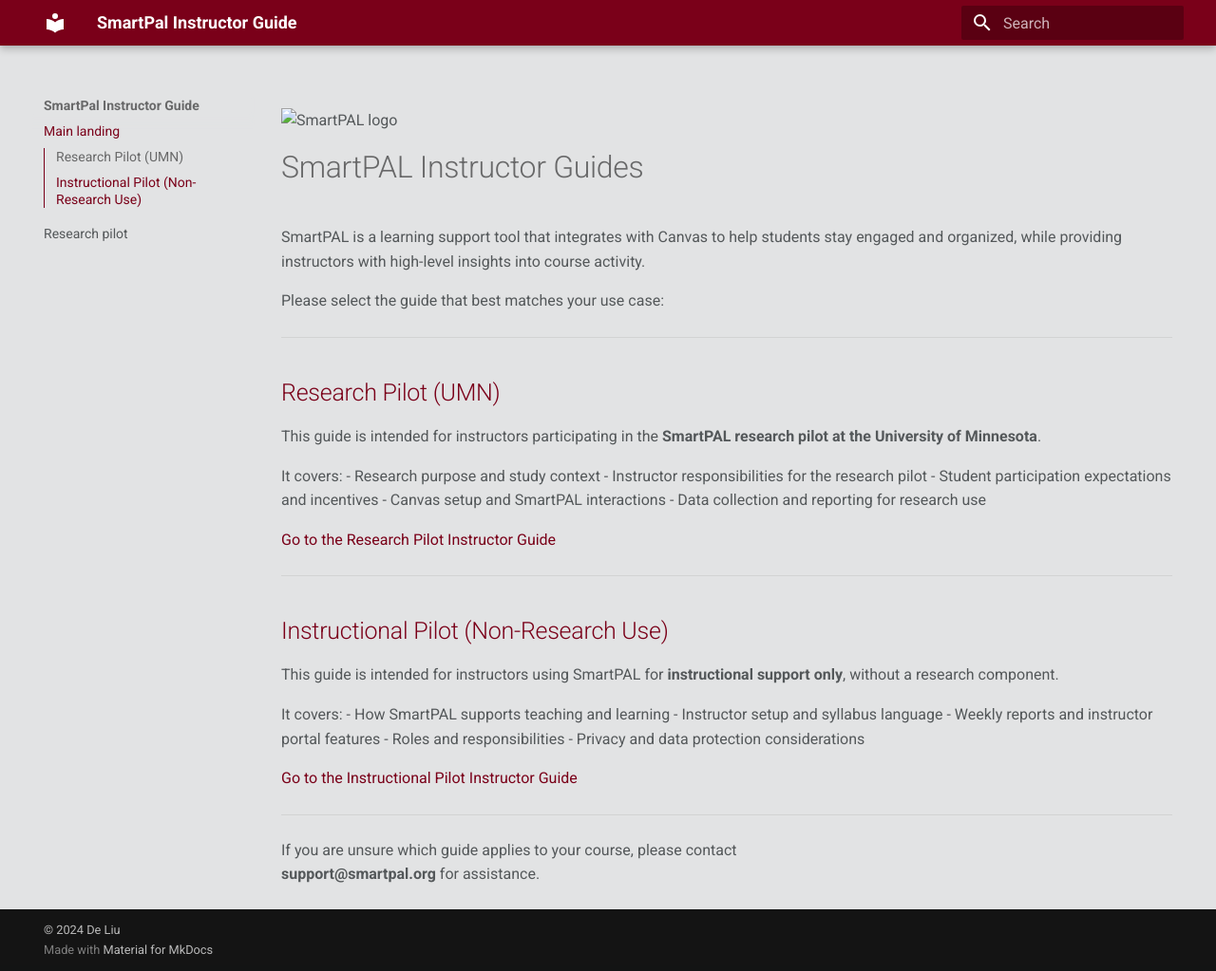
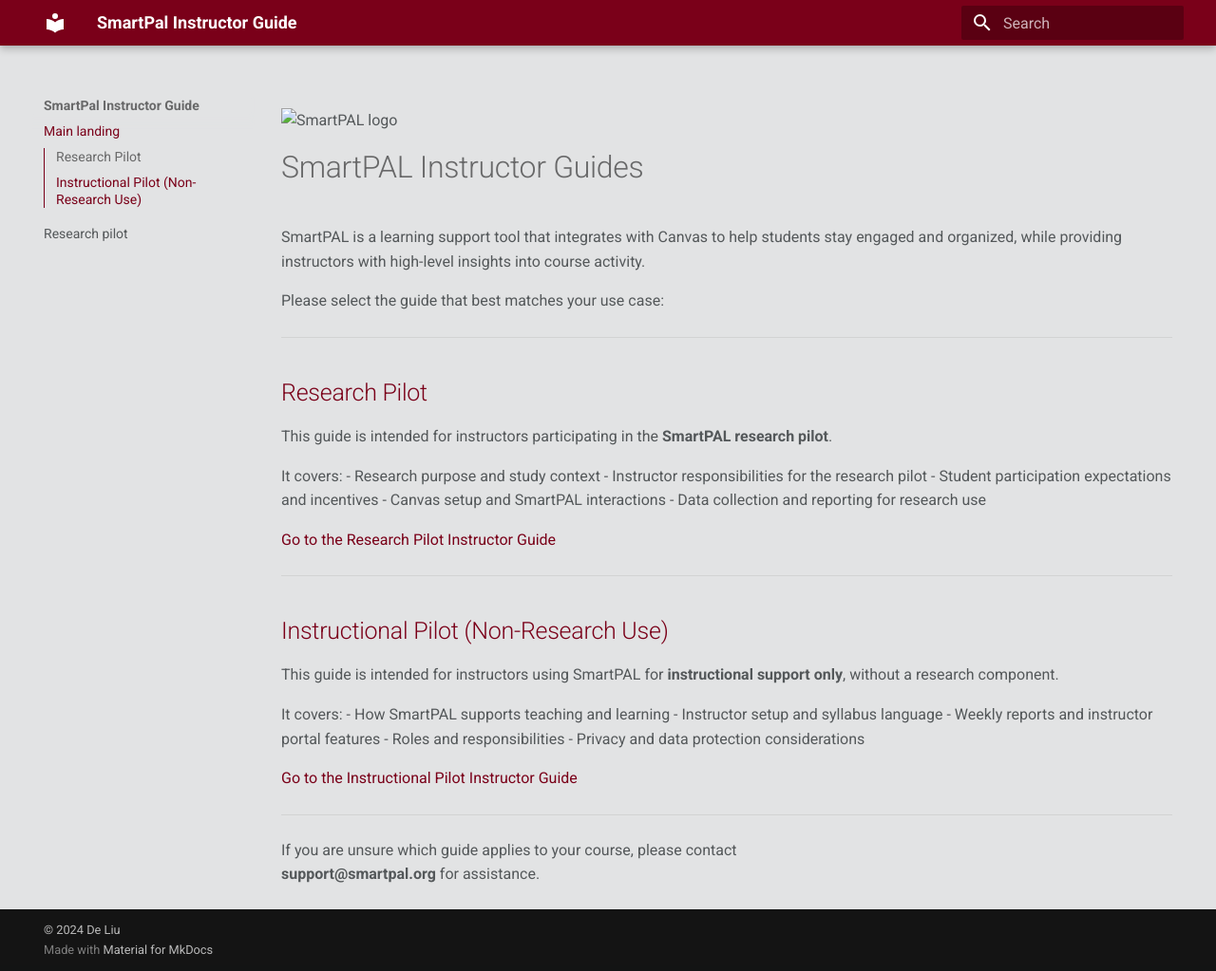
Before and after one commit to smartpal-ai/smartpal_instructor_intro, an MkDocs documentation site: the page built from docs/main-landing.md, in a window 1280 px wide and 1023 px high. Shown: the whole window at 95% size. Built offline with MkDocs 1.6.1 and Material for MkDocs 9.7.7, drawn with Linux system fonts in a browser that asks for light colours.

Commit message:
Simplify Research Pilot guide description
Removed 'at the University of Minnesota' from the Research Pilot section.

```diff
--- a/docs/main-landing.md
+++ b/docs/main-landing.md
@@ -8,9 +8,9 @@
 
 ---
 
-## Research Pilot (UMN)
+## Research Pilot
 
-This guide is intended for instructors participating in the **SmartPAL research pilot at the University of Minnesota**.
+This guide is intended for instructors participating in the **SmartPAL research pilot**.
 
 It covers:
 - Research purpose and study context
```
